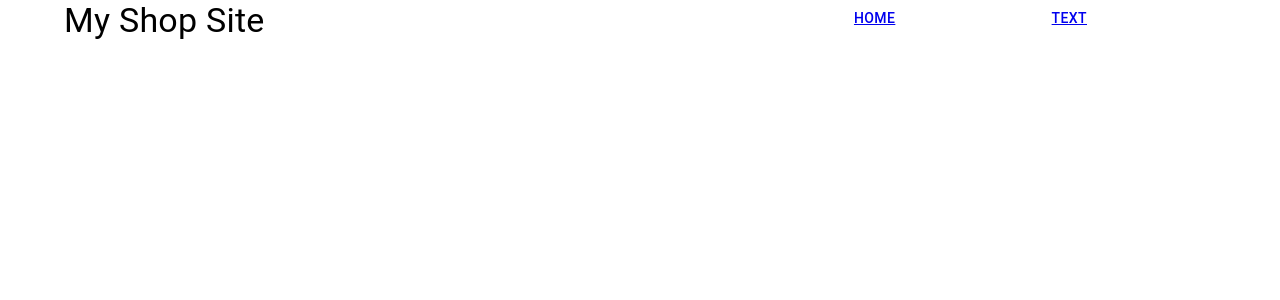
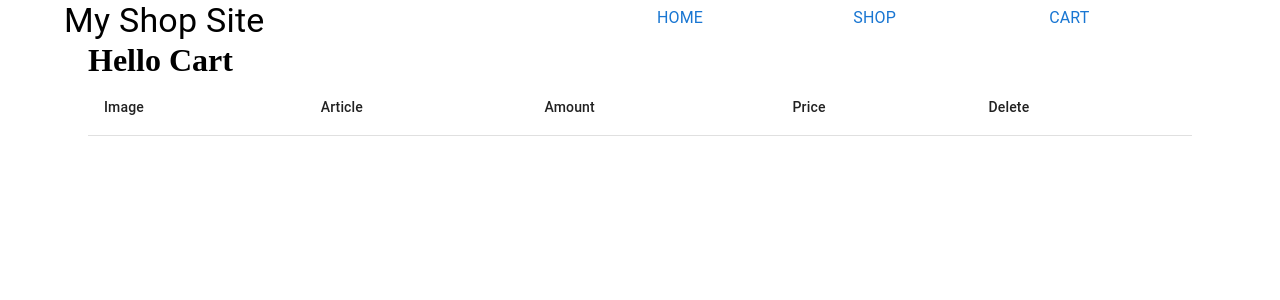
Before and after one commit to DPlauder/shopping-cart, a React (Vite) app: page /cart in a window 1280 px wide. Shown: the top 300 px of the page. Built offline with nearby package versions, Linux system fonts and the light colour scheme.

Commit message:
create cart

```diff
--- /dev/null
+++ b/src/components/controller/CartContext.ts
@@ -0,0 +1,16 @@
+import { createContext, Dispatch, SetStateAction } from "react";
+import { IProduct } from "../ts/interfaces/global_interfaces";
+
+type CartItemContextType = [
+  IProduct[] | null,
+  Dispatch<SetStateAction<IProduct[]>>,
+  handleAdd: (product: IProduct) => void
+];
+
+const CartItemContext = createContext<CartItemContextType>([
+  null,
+  () => {},
+  () => {},
+]);
+
+export default CartItemContext;
--- /dev/null
+++ b/src/components/controller/CartItemsProvider.tsx
@@ -0,0 +1,30 @@
+import React, { useState } from "react";
+import CartItemContext from "./CartContext";
+import { IProduct } from "../ts/interfaces/global_interfaces";
+
+interface Props {
+  children: React.ReactNode;
+}
+
+export default function CartItemsProvider({ children }: Props) {
+  const [cartItems, setCartItems] = useState<IProduct[]>([]);
+
+  function handleAdd(cartItem: IProduct) {
+    let clone = [...cartItems];
+    const index = clone.findIndex((item) => item.id === cartItem.id);
+    console.log(index);
+
+    if (index === -1) {
+      cartItem.ammount = 1;
+      clone.push(cartItem);
+    } else if (index !== -1) {
+      clone[index].ammount += 1;
+    }
+    setCartItems(clone);
+  }
+  return (
+    <CartItemContext.Provider value={[cartItems, setCartItems, handleAdd]}>
+      {children}
+    </CartItemContext.Provider>
+  );
+}
--- /dev/null
+++ b/src/components/controller/handleProducts.ts
@@ -0,0 +1,10 @@
+import { IProduct } from "../ts/interfaces/global_interfaces";
+
+async function getProduct(id: string) {
+  let product: IProduct = await fetch(
+    `https://fakestoreapi.com/products/${id}`
+  ).then((res) => res.json());
+  return product;
+}
+
+export { getProduct };
--- a/src/components/controller/useProducts.tsx
+++ b/src/components/controller/useProducts.tsx
@@ -22,12 +22,6 @@ export default function useProducts() {
       }
     })();
   }, []);
-  async function getProduct(id: string) {
-    let product: IProduct = await fetch(
-      `https://fakestoreapi.com/products/${id}`
-    ).then((res) => res.json());
-    return product;
-  }
 
-  return [products, err, getProduct];
+  return [products, err];
 }
--- a/src/components/parts/ProductItem.tsx
+++ b/src/components/parts/ProductItem.tsx
@@ -2,11 +2,15 @@ import { IProduct } from "../ts/interfaces/global_interfaces";
 import { Typography, Card, CardContent, IconButton, Grid } from "@mui/material";
 import AddShoppingCartIcon from "@mui/icons-material/AddShoppingCart";
 import { NavLink } from "react-router-dom";
+import { useContext } from "react";
+import CartItemContext from "../controller/CartContext";
+
 interface Props {
   product: IProduct;
 }
 
 export default function ProductItem({ product }: Props) {
+  const [, , handleAdd] = useContext(CartItemContext);
   return (
     <Grid item xs={3}>
       <Card>
@@ -25,7 +29,7 @@ export default function ProductItem({ product }: Props) {
             {`€ ${product.price}`}
           </Typography>
         </CardContent>
-        <IconButton>
+        <IconButton onClick={() => handleAdd(product)}>
           <AddShoppingCartIcon />
         </IconButton>
         <NavLink to={`/shop/${product.id}`}>To Item</NavLink>
--- a/src/components/sites/Cart.tsx
+++ b/src/components/sites/Cart.tsx
@@ -1,3 +1,47 @@
+import { useContext } from "react";
+import CartItemContext from "../controller/CartContext";
+import {
+  Container,
+  Table,
+  TableHead,
+  TableRow,
+  TableCell,
+  TableBody,
+  Typography,
+} from "@mui/material";
+import { IProduct } from "../ts/interfaces/global_interfaces";
+
 export default function Cart() {
-  return <></>;
+  const [cartItems] = useContext(CartItemContext);
+  return (
+    <Container>
+      <h1>Hello Cart</h1>
+      <Table>
+        <TableHead>
+          <TableRow>
+            <TableCell>Image</TableCell>
+            <TableCell>Article</TableCell>
+            <TableCell>Amount</TableCell>
+            <TableCell>Price</TableCell>
+            <TableCell>Delete</TableCell>
+          </TableRow>
+        </TableHead>
+        <TableBody>
+          {cartItems?.map((item: IProduct): JSX.Element => {
+            return (
+              <TableRow>
+                <TableCell>
+                  <img src={item.image} width={100}></img>
+                </TableCell>
+                <TableCell>{item.title}</TableCell>
+                <TableCell>{item.ammount}</TableCell>
+                <TableCell>{`€ ${item.price! * item.ammount!}`}</TableCell>
+                <TableCell>Delete</TableCell>
+              </TableRow>
+            );
+          })}
+        </TableBody>
+      </Table>
+    </Container>
+  );
 }
--- a/src/components/sites/Product.tsx
+++ b/src/components/sites/Product.tsx
@@ -1,9 +1,9 @@
 import { IProduct } from "../ts/interfaces/global_interfaces";
-import useProducts from "../controller/useProducts";
-import { redirect } from "react-router-dom";
+import { getProduct } from "../controller/handleProducts";
+import { useLoaderData, NavLink } from "react-router-dom";
+import { Card, CardContent, Typography, Box, Button } from "@mui/material";
 
 export async function loader({ params }: { params: { id: string } }) {
-  const [, , getProduct] = useProducts();
   const product = await (getProduct as (id: string) => Promise<IProduct>)(
     params.id
   );
@@ -13,15 +13,28 @@ export async function loader({ params }: { params: { id: string } }) {
       statusText: "Not Found",
     });
   }
-  //return redirect(`/shop/${params.id}`);
   return { product };
 }
 
 export default function ProductDetail() {
+  const { product } = useLoaderData();
+
   return (
-    <>
-      <h1>hello detail</h1>
-      <p>{}</p>
-    </>
+    <Card>
+      <CardContent sx={{ display: "flex", flexDirection: "row", gap: "30px" }}>
+        <Box>
+          <img src={product.image} width={300} />
+        </Box>
+        <Box>
+          <Typography>{product.title}</Typography>
+          <Typography>{product.description}</Typography>
+          <Typography>{`€ ${product.price}`}</Typography>
+          <Button>Add to Cart</Button>
+          <NavLink to={"/shop"}>
+            <Button>Back to Shop</Button>
+          </NavLink>
+        </Box>
+      </CardContent>
+    </Card>
   );
 }
--- a/src/components/sites/RootElement.tsx
+++ b/src/components/sites/RootElement.tsx
@@ -1,23 +1,35 @@
 import { Container, Typography, Grid, Button } from "@mui/material";
 import { Outlet, NavLink, Link } from "react-router-dom";
+import CartItemContext from "../controller/CartContext";
 
 export default function RootElement() {
   return (
     <Container>
       <Grid container spacing={2}>
-        <Grid item xs={8}>
+        <Grid item xs={6}>
           {" "}
           <Typography variant="h4">My Shop Site</Typography>
         </Grid>
         <Grid item xs={2}>
-          <Button>
-            <NavLink to="/">Home</NavLink>
-          </Button>
+          <NavLink to="/">
+            <Button>
+              <Typography>Home</Typography>
+            </Button>
+          </NavLink>
         </Grid>
         <Grid item xs={2}>
-          <Button>
-            <Link to="/shop">text</Link>
-          </Button>
+          <Link to="/shop">
+            <Button>
+              <Typography>Shop</Typography>
+            </Button>
+          </Link>
+        </Grid>
+        <Grid item xs={2}>
+          <NavLink to="/cart">
+            <Button>
+              <Typography>CART</Typography>
+            </Button>
+          </NavLink>
         </Grid>
       </Grid>
       <div id="content">{<Outlet />}</div>
--- a/src/components/ts/interfaces/global_interfaces.ts
+++ b/src/components/ts/interfaces/global_interfaces.ts
@@ -5,4 +5,5 @@ export interface IProduct {
   description?: string;
   image?: string;
   category?: string;
+  ammount?: number;
 }
--- a/src/main.tsx
+++ b/src/main.tsx
@@ -1,10 +1,13 @@
 import React from "react";
 import ReactDOM from "react-dom/client";
 import Router from "./router.tsx";
+import CartItemsProvider from "./components/controller/CartItemsProvider.tsx";
 import "./index.css";
 
 ReactDOM.createRoot(document.getElementById("root")!).render(
   <React.StrictMode>
-    <Router />
+    <CartItemsProvider>
+      <Router />
+    </CartItemsProvider>
   </React.StrictMode>
 );
```
Also changed, not shown: src/components/controller/useCartItems.tsx (added, +21 -0 lines).
